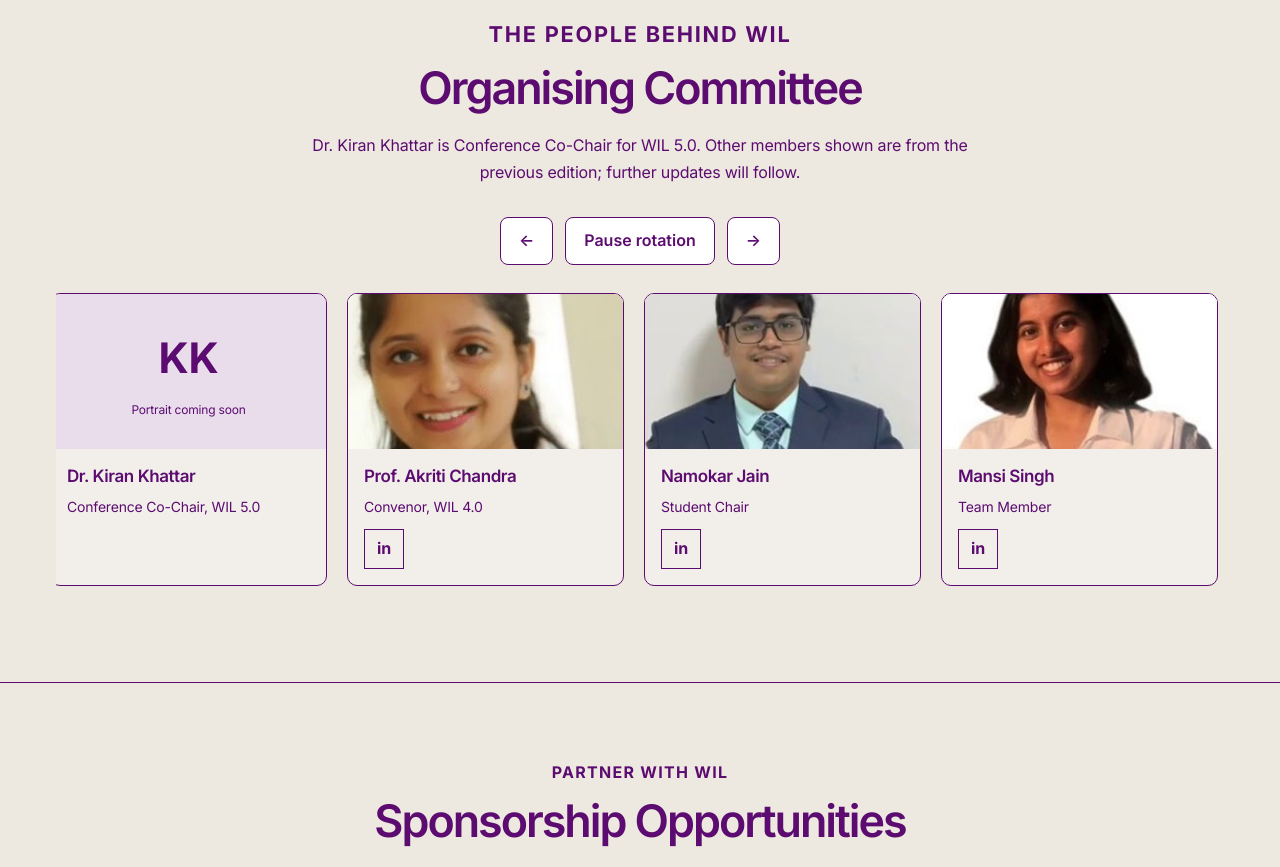
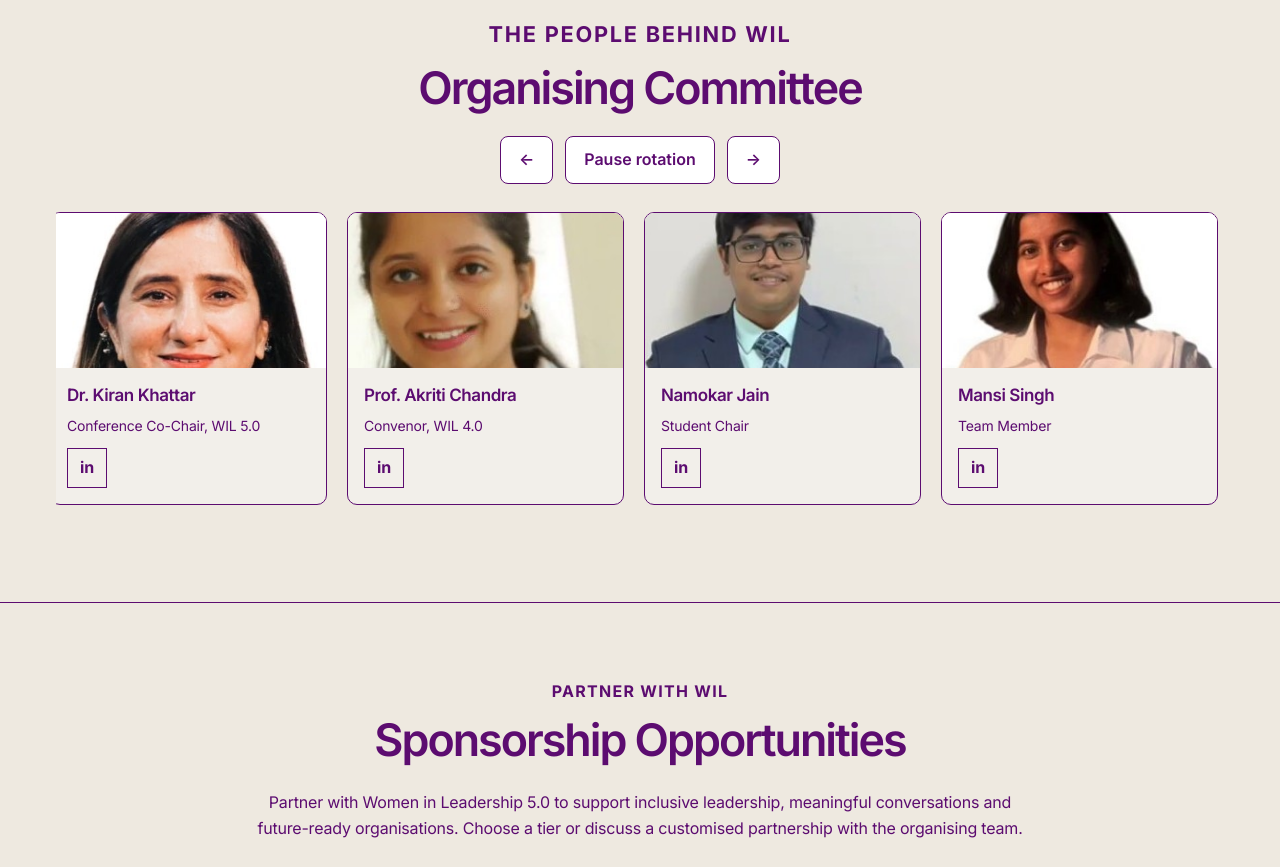
Before and after one commit to Rroy34/WIL-5.0-Webiste, a plain HTML site: page index.html in a window 1280 px wide. Shown: the part 9440-10307 px from the top of the page. Drawn offline with Linux system fonts and the light colour scheme.

Commit message:
added kiran khattar

```diff
--- a/index.html
+++ b/index.html
@@ -1595,9 +1595,6 @@
 
       Committee
      </h2>
-     <p class="committee-update-note">
-      Dr. Kiran Khattar is Conference Co-Chair for WIL 5.0. Other members shown are from the previous edition; further updates will follow.
-     </p>
      <div class="committee-controls" hidden>
       <button type="button" data-committee="previous" aria-label="Previous committee members" aria-controls="committeeRow">←</button>
       <button type="button" data-committee="pause">Pause rotation</button>
@@ -1619,14 +1616,18 @@
        </div>
       </article>
       <article class="committee-card">
-       <div class="committee-portrait-placeholder" role="img" aria-label="Portrait of Dr. Kiran Khattar to be added">
-        <span aria-hidden="true">KK</span>
-        <small>Portrait coming soon</small>
-       </div>
-       <div class="committee-details">
-        <h3>Dr. Kiran Khattar</h3>
-        <p>Conference Co-Chair, WIL 5.0</p>
-       </div>
+        <img alt="Dr. Kiran Khattar" loading="lazy" src="assets/images/committee/kiran.jpeg"/>
+        <div class="committee-details">
+          <h3>
+            Dr. Kiran Khattar
+          </h3>
+          <p>
+            Conference Co-Chair, WIL 5.0
+          </p>
+          <a aria-label="LinkedIn profile for Kiran Khattar" class="committee-linkedin" href="https://www.linkedin.com/in/kiran-khattar-1b4b2a1/" rel="noopener noreferrer" target="_blank">
+            in
+          </a>
+        </div>
       </article>
       <article class="committee-card">
        <img alt="Prof. Akriti Chandra" loading="lazy" src="assets/images/committee/Akriti.jpg"/>
```
